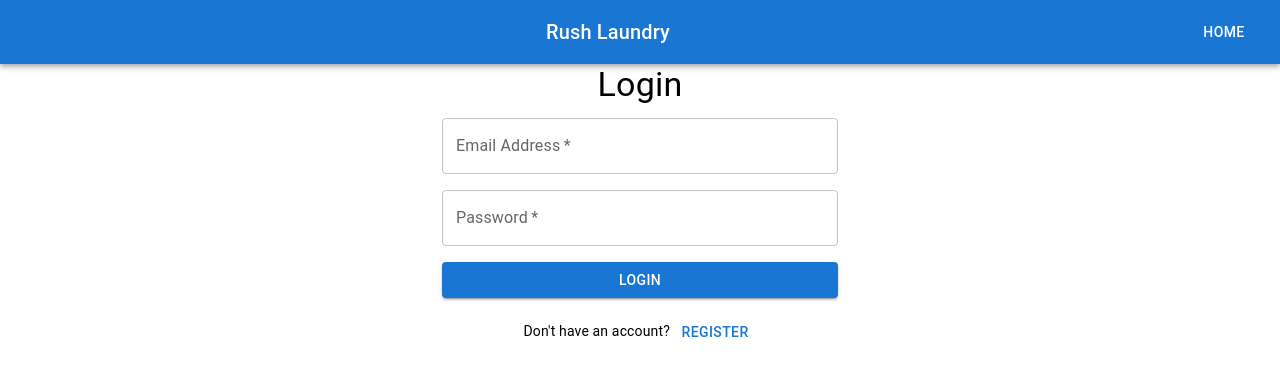
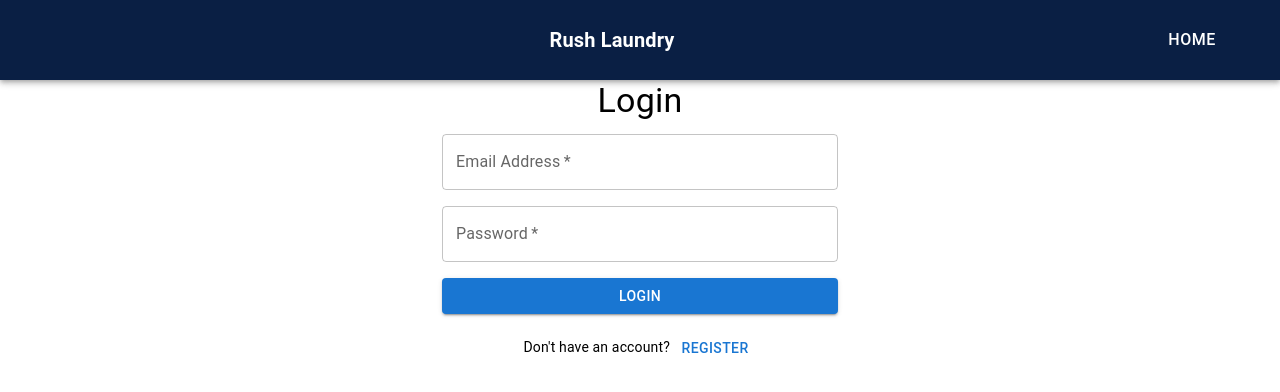
Before and after one commit to deepamshah007/rushlaundryweb, a React (Create React App) app: page /auth in a window 1280 px wide. Shown: the top 392 px of the page. Built offline with nearby package versions, Linux system fonts and the light colour scheme.

Commit message:
navbar fixed

```diff
--- a/public/index.html
+++ b/public/index.html
@@ -9,7 +9,7 @@
       name="description"
       content="Web site created using create-react-app"
     />
-    <link rel="apple-touch-icon" href="%PUBLIC_URL%/logo192.png" />
+    <link rel="apple-touch-icon" href="%PUBLIC_URL%/logo-rush.avif" />
     <!--
       manifest.json provides metadata used when your web app is installed on a
       user's mobile device or desktop. See https://developers.google.com/web/fundamentals/web-app-manifest/
--- a/src/components/NavBar.jsx
+++ b/src/components/NavBar.jsx
@@ -1,23 +1,106 @@
 import React, { useContext } from "react";
-import { AppBar, Toolbar, Typography, Button } from "@mui/material";
+import {
+  AppBar,
+  Toolbar,
+  Typography,
+  Button,
+  IconButton,
+  Menu,
+  MenuItem,
+} from "@mui/material";
 import { useNavigate } from "react-router-dom";
+import { useTheme } from "@mui/material/styles";
+import useMediaQuery from "@mui/material/useMediaQuery";
+import MenuIcon from "@mui/icons-material/Menu";
 import { AuthContext } from "../contexts/AuthContext";
 
 const NavBar = () => {
   const { token, handleLogout } = useContext(AuthContext);
   const navigate = useNavigate();
+  const theme = useTheme();
+  const isMobile = useMediaQuery(theme.breakpoints.down("md"));
+
+  const [anchorEl, setAnchorEl] = React.useState(null);
 
   const handleNavigation = (path) => {
     navigate(path);
+    handleClose();
+  };
+
+  const handleMenu = (event) => {
+    setAnchorEl(event.currentTarget);
+  };
+
+  const handleClose = () => {
+    setAnchorEl(null);
   };
 
   return (
-    <AppBar position="static">
+    <AppBar
+      position="static"
+      sx={{ backgroundColor: "#0a1f44", padding: "0.5rem 2rem" }}
+    >
       <Toolbar>
-        <Typography variant="h6" sx={{ flexGrow: 1 }}>
+        <Typography
+          variant="h6"
+          sx={{
+            flexGrow: 1,
+            fontFamily: "Roboto",
+            fontWeight: 700,
+            marginLeft: "0.5rem",
+          }}
+        >
           Rush Laundry
         </Typography>
-        <Button color="inherit" onClick={() => handleNavigation("/")}>
+        {isMobile ? (
+          <>
+            <IconButton
+              edge="start"
+              color="inherit"
+              aria-label="menu"
+              onClick={handleMenu}
+            >
+              <MenuIcon />
+            </IconButton>
+            <Menu
+              id="menu-appbar"
+              anchorEl={anchorEl}
+              anchorOrigin={{
+                vertical: "top",
+                horizontal: "right",
+              }}
+              keepMounted
+              transformOrigin={{
+                vertical: "top",
+                horizontal: "right",
+              }}
+              open={Boolean(anchorEl)}
+              onClose={handleClose}
+            >
+              <MenuItem onClick={() => handleNavigation("/")}>Home</MenuItem>
+              {token && (
+                <>
+                  <MenuItem onClick={() => handleNavigation("/account")}>
+                    Account
+                  </MenuItem>
+                  <MenuItem onClick={() => handleNavigation("/orders")}>
+                    Current Orders
+                  </MenuItem>
+                  <MenuItem onClick={() => handleNavigation("/settings")}>
+                    Settings
+                  </MenuItem>
+                  <MenuItem onClick={handleLogout}>Logout</MenuItem>
+                </>
+              )}
+            </Menu>
+          </>
+        ) : (
+          <>
+            <Button
+              color="inherit"
+              onClick={() => handleNavigation("/")}
+              sx={{ fontSize: "1rem", fontWeight: 500 }}
+            >
               Home
             </Button>
             {token && (
@@ -25,21 +108,33 @@ const NavBar = () => {
                 <Button
                   color="inherit"
                   onClick={() => handleNavigation("/account")}
+                  sx={{ fontSize: "1rem", fontWeight: 500 }}
                 >
                   Account
                 </Button>
-            <Button color="inherit" onClick={() => handleNavigation("/orders")}>
+                <Button
+                  color="inherit"
+                  onClick={() => handleNavigation("/orders")}
+                  sx={{ fontSize: "1rem", fontWeight: 500 }}
+                >
                   Current Orders
                 </Button>
                 <Button
                   color="inherit"
                   onClick={() => handleNavigation("/settings")}
+                  sx={{ fontSize: "1rem", fontWeight: 500 }}
                 >
                   Settings
                 </Button>
-            <Button color="inherit" onClick={handleLogout}>
+                <Button
+                  color="inherit"
+                  onClick={handleLogout}
+                  sx={{ fontSize: "1rem", fontWeight: 500 }}
+                >
                   Logout
                 </Button>
+              </>
+            )}
           </>
         )}
       </Toolbar>
```
Also changed, not shown: src/logo-rush.avif (added). Lines whose indentation alone changed are shown as unchanged.
